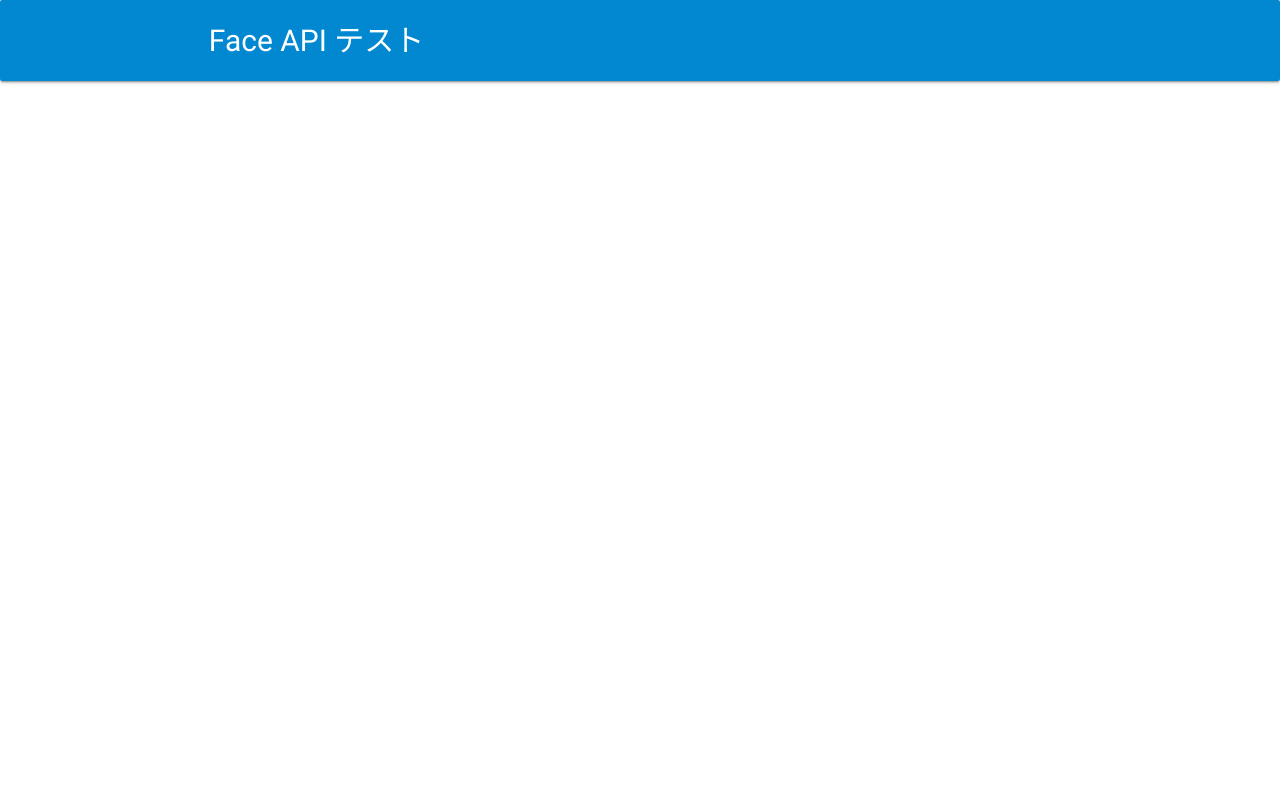
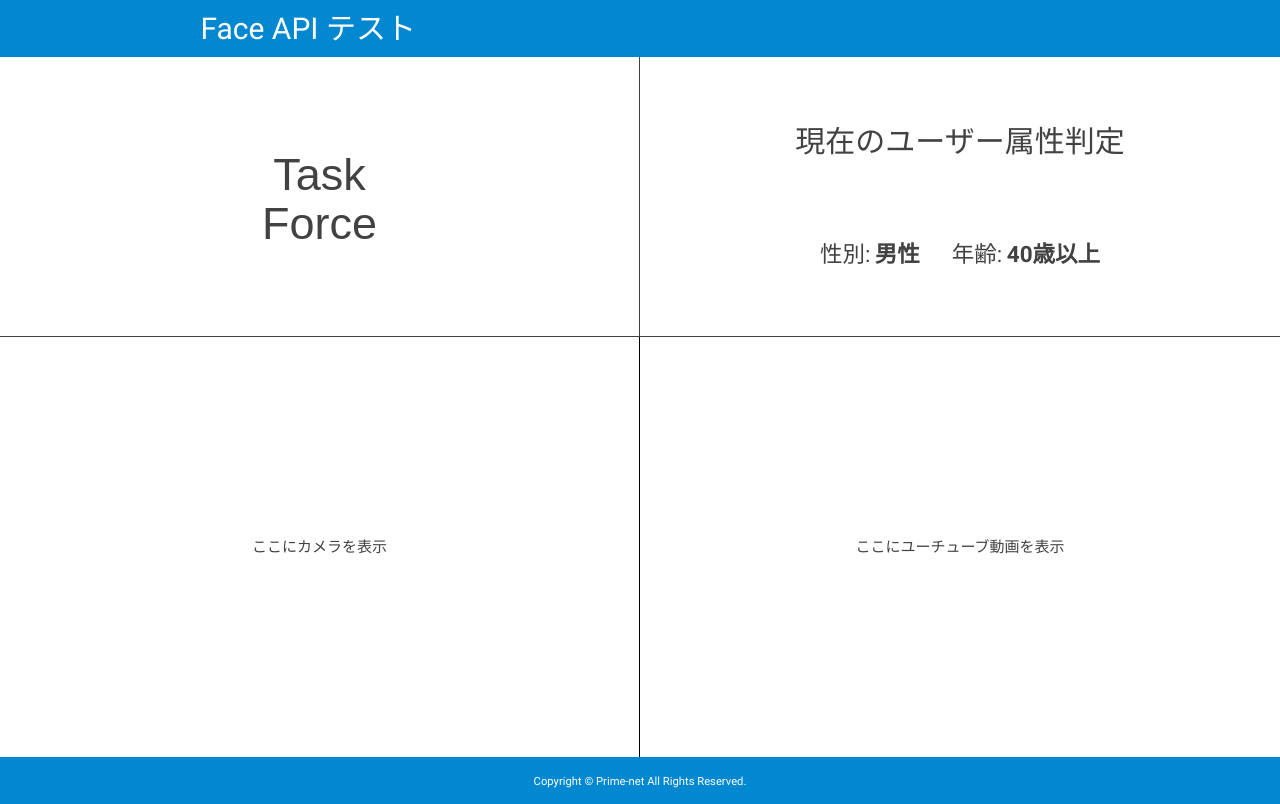
Before and after one commit to primenet-taskforce/face-ad, a plain HTML site: page index.html in a window 1280 px wide. Drawn offline with nearby package versions, Linux system fonts and the light colour scheme; a web font is replaced by a local one.

Commit message:
html作成

```diff
--- a/index.html
+++ b/index.html
@@ -4,33 +4,104 @@
     <meta charset="utf-8">
     <title>Face APIテスト</title>
     <!-- Compiled and minified CSS -->
+    <link href="https://fonts.googleapis.com/css?family=Coda+Caption:800" rel="stylesheet">
     <link rel="stylesheet" href="https://cdnjs.cloudflare.com/ajax/libs/materialize/0.100.2/css/materialize.min.css">
     <style media="screen">
+    body {
+      color: #424242;
+    }
       h1 {
         font-size: 2rem;
         margin: 0;
       }
+      header {
+        padding: 12px;
+      }
       header.card-panel {
         margin: 0;
+      }
+      main {
+        height: calc(100vh - 100px);
+        display: flex;
+        flex-wrap: wrap;
+      }
+      main > div {
+        width: 50%;
+        height: 60%;
+        box-sizing: border-box;
+        display: flex;
+        justify-content: center;
+        align-items: center;
+        flex-wrap: wrap;
+      }
+
+      main h2 {
+        width: 100%;
+        text-align: center;
+      }
+      main .logo {
+        font-size: 3rem;
+        height: 40%;
+        border-bottom: 1px solid #424242;
+        border-right: 1px solid #424242;
+      }
+      main .status {
+        height: 40%;
+        padding: 24px;
+        border-bottom: 1px solid #424242;
+
+      }
+      main .logo h2 {
+        font-size: 3rem;
+        font-family: 'Coda Caption', sans-serif;
+      }
+      main .status h2 {
+        font-size: 2rem;
+      }
+      main .status p {
+        font-size: 1.5rem;
+      }
+      main .status p span {
+        font-weight: bold;
+        padding-left: .2em;
+      }
+      main .status p:nth-of-type(1) {
+        margin-right: 32px;
+      }
+      main .camela {
+        border-right: 1px solid #000;
+      }
+      footer {
+        padding: 12px;
+        text-align: center;
       }
     </style>
   </head>
   <body>
-    <header class="card-panel light-blue darken-2">
+    <header class="light-blue darken-2">
       <div class="container">
         <h1 class="white-text text-darken-2">Face API テスト</h1>
       </div>
     </header>
     <main>
-      <!--ここにロゴ-->
       <div class="logo">
-
+        <h2>Task<br>Force</h2>
       </div>
-      <!---->
-      <div class="">
-
+      <div class="status">
+        <h2>現在のユーザー属性判定</h2>
+        <p>性別:<span id="gender">男性</span></p>
+        <p>年齢:<span id="year">40歳以上</span></p>
+      </div>
+      <div class="camela">
+        ここにカメラを表示
+      </div>
+      <div class="yt">
+        ここにユーチューブ動画を表示
       </div>
     </main>
+    <footer class="light-blue darken-2">
+      <small class="white-text text-darken-2">Copyright &copy; Prime-net All Rights Reserved.</small>
+    </footer>
     <!-- Compiled and minified JavaScript -->
     <script src="https://cdnjs.cloudflare.com/ajax/libs/materialize/0.100.2/js/materialize.min.js"></script>
   </body>
```
